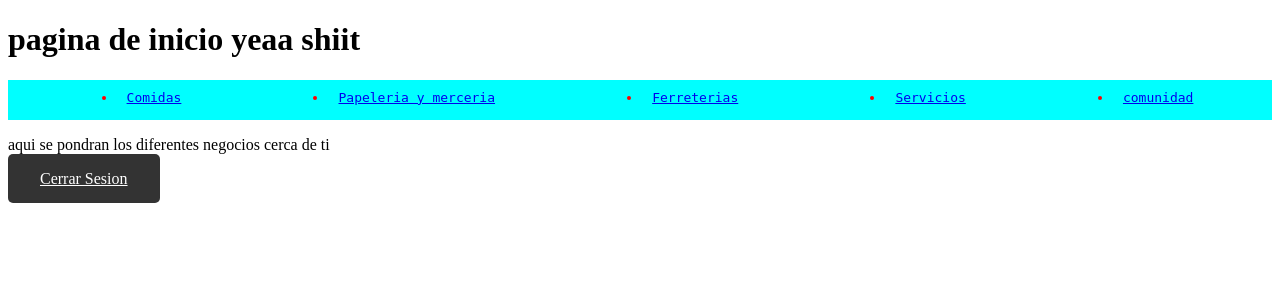
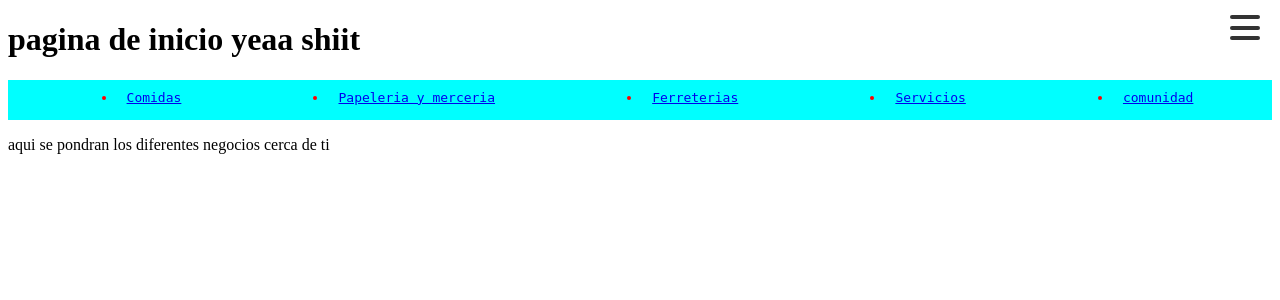
Before and after one commit to Antonio-root/integradora, a PHP site: page /inicio.php in a window 1280 px wide. Shown: the top 300 px of the page. Run offline with PHP 8.4, Linux system fonts and the light colour scheme; the visitor is signed in with stand-in values (Sample User, id 1).

Commit message:
se introdujo la barra lateral en inicio, se configuro el tipo de sesion en login y los registros

```diff
--- a/agregar_reaccion.php
+++ b/agregar_reaccion.php
@@ -1,6 +1,6 @@
 <?php
 session_start();
-require_once 'conexiondb.php';
+require_once 'conexionbd.php';
 
 if (!isset($_SESSION['id_usuario'])) {
     header("Location: login.php");
--- a/inicio.php
+++ b/inicio.php
@@ -1,12 +1,13 @@
-
 <?php
-
 session_start();
 if(!isset($_SESSION['loggedin'])){
     header('Location: login.php');
     exit;
 }
 
+// Supongamos que el tipo de usuario está guardado en la sesión como 'user_type'.
+// Puedes adaptarlo según cómo tengas la información del usuario.
+$tipo = isset($_SESSION['tipo']) ? $_SESSION['tipo'] : 'usuario';
 ?>
 
 <!DOCTYPE html>
@@ -16,30 +17,29 @@ if(!isset($_SESSION['loggedin'])){
     <meta name="viewport" content="width=device-width, initial-scale=1.0">
     <title>Inicio</title>
     <style>
-        .nav1{
+        .nav1 {
             font-family: monospace;
-            text-align: space-around;
             background-color: aqua;
             color: red;
             justify-content: space-around;
             height: 40px;
         }
-        .barra{
+        .barra {
             justify-content: space-around;
             display: flex;
         }
-        .elemento{
+        .elemento {
             background-color: aqua;
             text-align: center;
             margin: 0px;
             height: 20px;
             padding: 10px;
         }
-        li:hover{
+        li:hover {
             transition: 350ms;
             background-color: blueviolet;
         }
-        .cerrar{
+        .cerrar {
             padding: 1rem 2rem;
             background-color: #333;
             color: white;
@@ -48,21 +48,78 @@ if(!isset($_SESSION['loggedin'])){
             cursor: pointer;
             font-size: 1rem;
         }
-        .cerrar :hover{
-            transform: rotate(20cm);
+        .cerrar:hover {
+            transform: rotate(20deg);
             transition: 350ms;
             background-color: aqua;
+        }
 
+        /* Estilos para el botón hamburguesa */
+        .hamburger {
+            display: flex; /* Visibilidad para pruebas */
+            cursor: pointer;
+            position: absolute;
+            top: 15px;
+            right: 20px;
+            width: 30px;
+            height: 25px;
+            flex-direction: column;
+            justify-content: space-between;
         }
-        .section1{
-            width: 20%;
+        .hamburger div {
+            width: 30px;
+            height: 4px;
+            background-color: #333;
+            border-radius: 2px;
         }
+
+        /* Menú desplegable */
+        .menu {
+            display: none;
+            position: absolute;
+            top: 50px;
+            right: 20px;
+            background-color: white;
+            border: 1px solid #ccc;
+            box-shadow: 0px 8px 16px rgba(0, 0, 0, 0.2);
+            width: 200px;
+            padding: 10px 0;
+            list-style: none;
+            margin: 0;
+        }
+        .menu li {
+            padding: 10px 20px;
+            text-align: left;
+        }
+        .menu li:hover {
+            background-color: #ddd;
+        }
+
+        /* Mostrar el menú cuando se hace click en el botón hamburguesa */
+        .menu.show {
+            display: block;
+        }
+
+        /* Hacer visible el botón hamburguesa en pantallas pequeñas */
+        @media (max-width: 768px) {
+            .hamburger {
+                display: flex;
+            }
+        }
+
     </style>
 </head>
 <body>
+
 <header>
     <h1>pagina de inicio yeaa shiit</h1>
+    <div class="hamburger" onclick="toggleMenu()">
+        <div></div>
+        <div></div>
+        <div></div>
+    </div>
 </header>
+
 <div class="nav1">
     <nav>
         <ul class="barra">
@@ -74,13 +131,32 @@ if(!isset($_SESSION['loggedin'])){
         </ul>
     </nav>
 </div>
+
+<!-- Menú desplegable -->
+<ul class="menu" id="menu">
+    <li><a href="perfil.php">Perfil</a></li>
+    <li><a href="mensajes.php">Ver mensajes</a></li>
+    <li><a href="notificaciones.php">Notificaciones</a></li>
+    <?php if ($tipo === 'vendedor'): ?>
+        <li><a href="editarnegocio.php">Mi negocio</a></li>
+        <li><a href="ver_ratings.php">Ver ratings</a></li>
+    <?php endif; ?>
+    <li><a href="cerrarsesion.php">Cerrar sesión</a></li>
+</ul>
+
 <main>
     <div class="main">
         <p>aqui se pondran los diferentes negocios cerca de ti</p>
     </div>
-    <section>
-        <a class="cerrar" href="cerrarsesion.php">Cerrar Sesion</a>
-    </section>
 </main>
+
+<script>
+    // Función para alternar el menú desplegable
+    function toggleMenu() {
+        var menu = document.getElementById('menu');
+        menu.classList.toggle('show');
+    }
+</script>
+
 </body>
 </html>
--- a/login.php
+++ b/login.php
@@ -26,6 +26,7 @@ if ($_SERVER["REQUEST_METHOD"] == "POST") {
                     $_SESSION['loggedin'] = TRUE;
                     $_SESSION['email'] = $_POST['email'];
                     $_SESSION['nombre'] = $nombre;
+                    $_SESSION['tipo'] = 'usuario';
             header("Location: inicio.php");
             exit;
         }
@@ -51,6 +52,7 @@ if ($_SERVER["REQUEST_METHOD"] == "POST") {
                     $_SESSION['loggedin'] = TRUE;
                     $_SESSION['email'] = $_POST['email'];
                     $_SESSION['nombre'] = $nombre;
+                    $_SESSION['tipo'] = 'vendedor';
             header("Location: inicio.php");
             exit;
         }
--- a/usuariosbd.php
+++ b/usuariosbd.php
@@ -36,6 +36,8 @@ if ($_SERVER['REQUEST_METHOD'] === 'POST') {
         $stmt->bindParam(':password', $hashed_password);
 
         if ($stmt->execute()) {
+            $_SESSION['tipo'] = 'usuario';
+            $_SESSION['nombre'] = $nombre;
             header('Location: inicio.php');
             $success = 'Datos guardados exitosamente.';
             echo $success;
--- a/vendedoresbd.php
+++ b/vendedoresbd.php
@@ -36,6 +36,8 @@ if ($_SERVER['REQUEST_METHOD'] === 'POST') {
         $stmt->bindParam(':password', $hashed_password);
 
         if ($stmt->execute()) {
+            $_SESSION['tipo'] = 'vendedor';
+            $_SESSION['nombre'] = $nombre;
             header('Location: registronegocios.php');
             echo 'Los datos fueron guardados correctamente';
         } else {
```
Also changed, not shown: uploads/BIS.png (added). Lines whose indentation alone changed are shown as unchanged.
